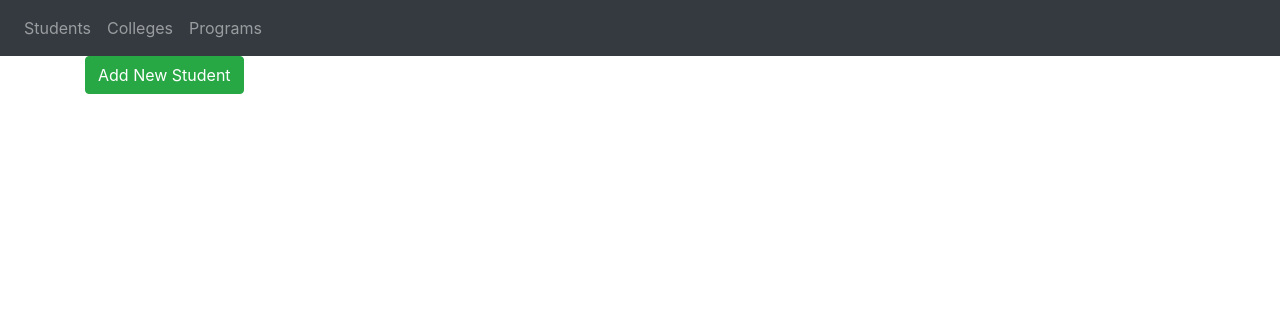
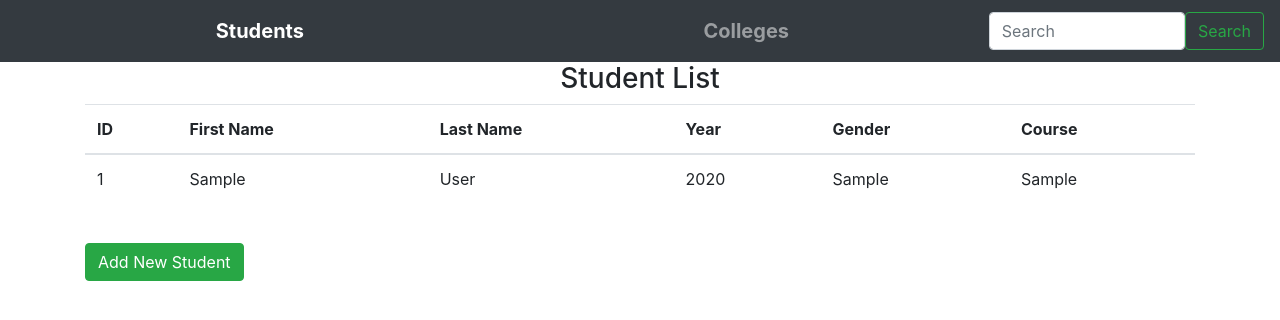
Before and after one commit to rougeeee/SSIS, a Flask app: page / in a window 1280 px wide. Shown: the top 320 px of the page. Run offline with Flask 3, Linux system fonts and the light colour scheme; tables that the repository leaves empty or names only in its code hold one stand-in row (values such as "Sample post"); some libraries are stand-ins or nearby versions.

Commit message:
adding students

```diff
--- a/web/__init__.py
+++ b/web/__init__.py
@@ -1,8 +1,14 @@
 from flask import Flask
+import mysql.connector
 
 def create_app():
     app = Flask(__name__)
     app.config['SECRET_KEY'] = 'happy'
+
+    app.config['MYSQL_HOST'] = 'localhost'
+    app.config['MYSQL_USER'] = 'root'
+    app.config['MYSQL_PASSWORD'] = 'maglasang'
+    app.config['MYSQL_DB'] = 'ssis'
 
     from .constroller import views
 
--- a/web/constroller.py
+++ b/web/constroller.py
@@ -1,31 +1,80 @@
-from flask import Blueprint, render_template, request, flash
+from flask import Blueprint, render_template, request, flash, redirect, url_for, current_app
+import mysql.connector
 
 views = Blueprint('views', __name__)
 
+# Route to handle both displaying and adding students
 @views.route('/', methods=['GET', 'POST'])
 def students():
     if request.method == 'POST':
-        firstName = request.form.get('firstName')
-        lastName = request.form.get('lastName')
+        # Retrieve form data
+        student_id = request.form.get('id')
+        firstName = request.form.get('firstname')
+        lastName = request.form.get('lastname')
         yearLevel = request.form.get('year')
         gender = request.form.get('gender')
-        course = request.form.get('program')
+        course = request.form.get('course')
 
+        # Input validation
         if len(firstName) == 0:
             flash('Invalid first name.', category='error')
         elif len(lastName) == 0:
             flash('Invalid last name.', category='error')
-        elif len(yearLevel) < 8:
-            flash('Invalid Year Level.', category='error')
+        elif not yearLevel.isdigit() or int(yearLevel) not in range(1, 5):
+            flash('Invalid Year Level. Must be between 1 and 4.', category='error')
         else:
-            flash('Student added.', category='success')
+            # Add student to database
+            try:
+                connection = mysql.connector.connect(
+                    host=current_app.config['MYSQL_HOST'],
+                    user=current_app.config['MYSQL_USER'],
+                    password=current_app.config['MYSQL_PASSWORD'],
+                    database=current_app.config['MYSQL_DB']
+                )
+                cursor = connection.cursor()
 
-    return render_template('students.html')
+                query = """INSERT INTO student (id, firstname, lastname, year, gender, course)
+                           VALUES (%s, %s, %s, %s, %s, %s)"""
+                cursor.execute(query, (student_id, firstName, lastName, yearLevel, gender, course))
 
+                connection.commit()
+                flash('Student added successfully.', category='success')
+
+            except mysql.connector.Error as err:
+                flash(f"Error: {err}", category='error')
+
+            finally:
+                cursor.close()
+                connection.close()
+
+    # Retrieve all students from the database to display
+    try:
+        connection = mysql.connector.connect(
+            host=current_app.config['MYSQL_HOST'],
+            user=current_app.config['MYSQL_USER'],
+            password=current_app.config['MYSQL_PASSWORD'],
+            database=current_app.config['MYSQL_DB']
+        )
+        cursor = connection.cursor(dictionary=True)
+        cursor.execute("SELECT * FROM student")
+        students = cursor.fetchall()
+
+    except mysql.connector.Error as err:
+        flash(f"Error: {err}", category='error')
+        students = []
+
+    finally:
+        cursor.close()
+        connection.close()
+
+    return render_template('students.html', students=students)
+
+# College route (not much happening here, but placeholder for future)
 @views.route('/college/', methods=['GET', 'POST'])
 def school():
     return render_template('college.html')
 
+# Programs route (another placeholder)
 @views.route('/programs', methods=['GET', 'POST'])
 def course():
     return render_template('programs.html')
--- a/web/templates/base.html
+++ b/web/templates/base.html
@@ -16,6 +16,13 @@
       crossorigin="anonymous"
     />
 
+    <style>
+      .nav-link {
+          font-size: 1.25rem; /* Adjust size as needed */
+          font-weight: bold; /* Makes the text bold */
+      }
+  </style>
+
     <title>{% block title %}Home{% endblock %}</title>
     </head>
     <body>
@@ -24,11 +31,15 @@
                 <span class="navbar-toggler-icon"></span>
             </button>
             <div class="collapse navbar-collapse" id="navbar">
-              <div class="navbar-nav">
-                <a class="nav-item nav-link" id="students" href="/">Students</a>
-                <a class="nav-item nav-link" id="school" href="/college/">Colleges</a>
-                <a class="nav-item nav-link" id="course" href="/programs">Programs</a>
+              <div class="navbar-nav w-100 justify-content-between">
+                <a class="nav-item nav-link flex-fill text-center {{ 'active' if request.path == '/' else '' }}" id="students" href="/">Students</a>
+                <a class="nav-item nav-link flex-fill text-center {{ 'active' if request.path == '/college/' else '' }}" id="school" href="/college/">Colleges</a>
+               <!-- <a class="nav-item nav-link" id="course" href="/programs">Programs</a>-->
               </div>
+              <form class="d-flex" role="search">
+                <input class="form-control me-2" type="search" placeholder="Search" aria-label="Search">
+                <button class="btn btn-outline-success" type="submit">Search</button>
+              </form>
             </div>
         </nav>
 
--- a/web/templates/college.html
+++ b/web/templates/college.html
@@ -2,6 +2,7 @@
 {% block title %}Students Info{% endblock %}
 
 {% block content %}
+<br/>
 <!-- Button to show the form -->
 <button id="showFormBtn" class="btn btn-success" onclick="showForm()">Add New College</button>
 
--- a/web/templates/students.html
+++ b/web/templates/students.html
@@ -2,55 +2,96 @@
 {% block title %}Students Info{% endblock %}
 
 {% block content %}
+
+<h3 id="studListTitle" align="center">Student List</h3>
+<table id="studentTable" class="table">
+    <thead>
+        <tr>
+            <th>ID</th>
+            <th>First Name</th>
+            <th>Last Name</th>
+            <th>Year</th>
+            <th>Gender</th>
+            <th>Course</th>
+        </tr>
+    </thead>
+    <tbody>
+        {% for student in students %}
+        <tr>
+            <td>{{ student.id }}</td>
+            <td>{{ student.firstname }}</td>
+            <td>{{ student.lastname }}</td>
+            <td>{{ student.year }}</td>
+            <td>{{ student.gender }}</td>
+            <td>{{ student.course }}</td>
+        </tr>
+        {% endfor %}
+    </tbody>
+</table>
+
+<br/>
 <!-- Button to show the form -->
 <button id="showFormBtn" class="btn btn-success" onclick="showForm()">Add New Student</button>
 
 <!-- Hidden form by default -->
-<form id="studentForm" method="POST" style="display: none; margin-top: 20px;">
+<form id="studentForm" method="POST" action="/" style="display: none; margin-top: 20px;">
     <h3 align="center">New Student</h3>
+
+    <div class="form-group">
+        <label for="id">ID Number</label>
+        <input type="text" class="form-control" id="id" name="id" placeholder="e.g. 2023-0001"
+               pattern="^\d{4}-\d{4}$" title="ID must be in the format ####-####" required />
+    </div>
+
     <div class="form-group">
         <label for="firstName">First Name</label>
-        <input type="text" class="form-control" id="firstName" name="firstName" placeholder="Enter first name"/>
+        <input type="text" class="form-control" id="firstName" name="firstname" placeholder="Enter first name" required />
     </div>
+
     <div class="form-group">
-        <label for="lastName">Surname</label>
-        <input type="text" class="form-control" id="lastName" name="lastName" placeholder="Enter Surname"/>
+        <label for="lastName">Last Name</label>
+        <input type="text" class="form-control" id="lastName" name="lastname" placeholder="Enter last name" required />
     </div>
+
     <div class="form-group">
         <label for="year">Year Level</label>
-        <input type="text" class="form-control" id="year" name="year" placeholder="Enter year level e.g. 1st Year"/>
+        <input type="number" class="form-control" id="year" name="year" min="1" max="4" placeholder="Enter year level (1-4)" required />
     </div>
+
     <div class="form-group">
         <label for="gender">Gender</label>
-        <select class="form-control" id="gender" name="gender">
+        <select class="form-control" id="gender" name="gender" required>
             <option value="" disabled selected>Select Gender</option>
-            <option value="male">Male</option>
-            <option value="female">Female</option>
+            <option value="M">Male</option>
+            <option value="F">Female</option>
+            <option value="O">Other</option>
         </select>
     </div>
+
     <div class="form-group">
         <label for="program">Course Code</label>
-        <input type="text" class="form-control" id="program" name="program" placeholder="Enter Course Code e.g. BSCS"/>
+        <input type="text" class="form-control" id="program" name="course" placeholder="e.g. BSCS" />
     </div>
+
     <br/>
-    <!-- Submit and Cancel buttons -->
     <button type="submit" class="btn btn-primary">Submit</button>
     <button type="button" class="btn btn-secondary" onclick="cancelForm()">Cancel</button>
 </form>
 
-<!-- JavaScript to show and hide the form -->
 <script>
-    // Function to show the form
     function showForm() {
-        document.getElementById("studentForm").style.display = "block";  // Show the form
-        document.getElementById("showFormBtn").style.display = "none";   // Hide the "Add New Student" button
+        document.getElementById("studentForm").style.display = "block";
+        document.getElementById("studentTable").style.display = "none";
+        document.getElementById("studListTitle").style.display = "none";
+        document.getElementById("showFormBtn").style.display = "none";
     }
 
-    // Function to hide the form and show the "Add New Student" button
     function cancelForm() {
-        document.getElementById("studentForm").reset();  // Reset the form (optional)
-        document.getElementById("studentForm").style.display = "none";   // Hide the form
-        document.getElementById("showFormBtn").style.display = "block";  // Show the "Add New Student" button again
+        document.getElementById("studentForm").reset();
+        document.getElementById("studentForm").style.display = "none";
+        document.getElementById("studentTable").style.display = "table";
+        document.getElementById("studListTitle").style.display = "block";
+        document.getElementById("showFormBtn").style.display = "block";
     }
 </script>
 {% endblock %}
```
Also changed, not shown: 1 other file.
